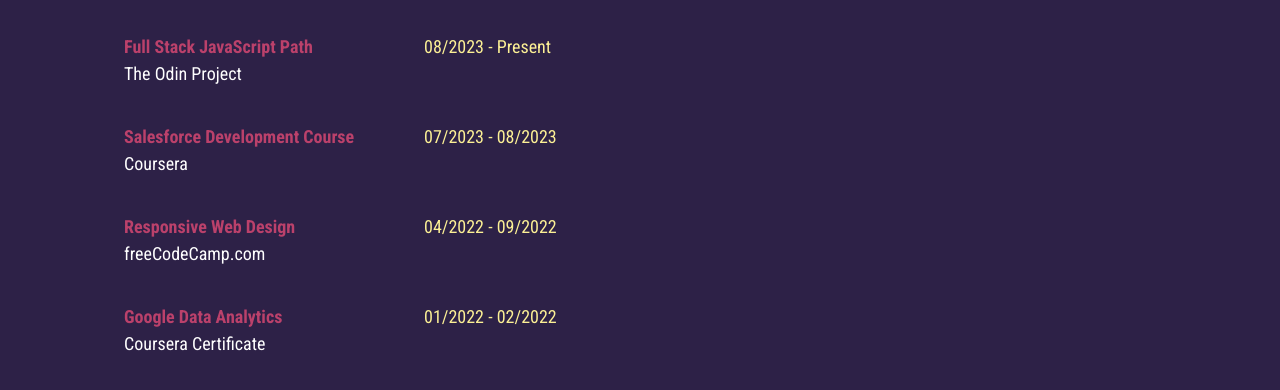
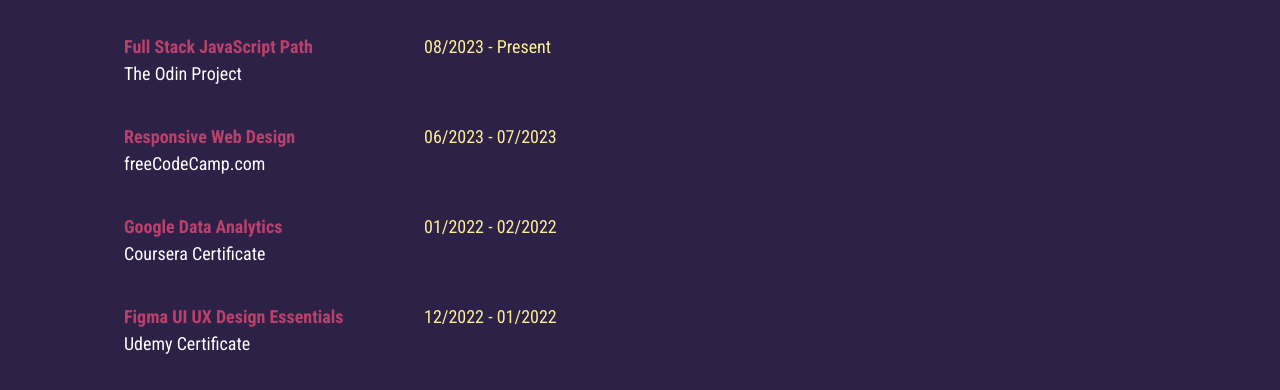
Before and after one commit to Doreen-Guiler/resume, a plain HTML site: page index.html in a window 1280 px wide. Shown: the part 555-945 px from the top of the page. Drawn offline with Linux system fonts and the light colour scheme.

Commit message:
Update index.html

```diff
--- a/index.html
+++ b/index.html
@@ -58,19 +58,10 @@
 
             <div class="flex-edu">
                 <div class="flex-edu1">
-                    <p><strong>Salesforce Development Course</strong><br>Coursera</p>
-                </div>
-                <div class="flex-edu2">
-                    <p><span style="color: #fcf095;">07/2023 - 08/2023</span></p>
-                </div>
-            </div>
-
-            <div class="flex-edu">
-                <div class="flex-edu1">
                     <p><strong>Responsive Web Design</strong><br>freeCodeCamp.com</p>
                 </div>
                 <div class="flex-edu2">
-                    <p><span style="color: #fcf095;">04/2022 - 09/2022</span></p>
+                    <p><span style="color: #fcf095;">06/2023 - 07/2023</span></p>
                 </div>
             </div>
 
@@ -178,7 +169,7 @@
         <h2 style="padding: 20px 0;"><span style="color: #7272db;">.</span><span style="color: #ffb8b8;">contact me</span></h2>
         <div  class="flex-edu">
             <div class="flex-edu1">
-                <p><a href="mailto:deslandesdg@gmail.com" style="font-size: 30px;">deslandesdg@gmail.com</a></p>
+                <p><a href="mailto:doreenguiler.dev@gmail.com" style="font-size: 30px;">doreenguiler.dev@gmail.com</a></p>
             </div>
 
         </div>
```
